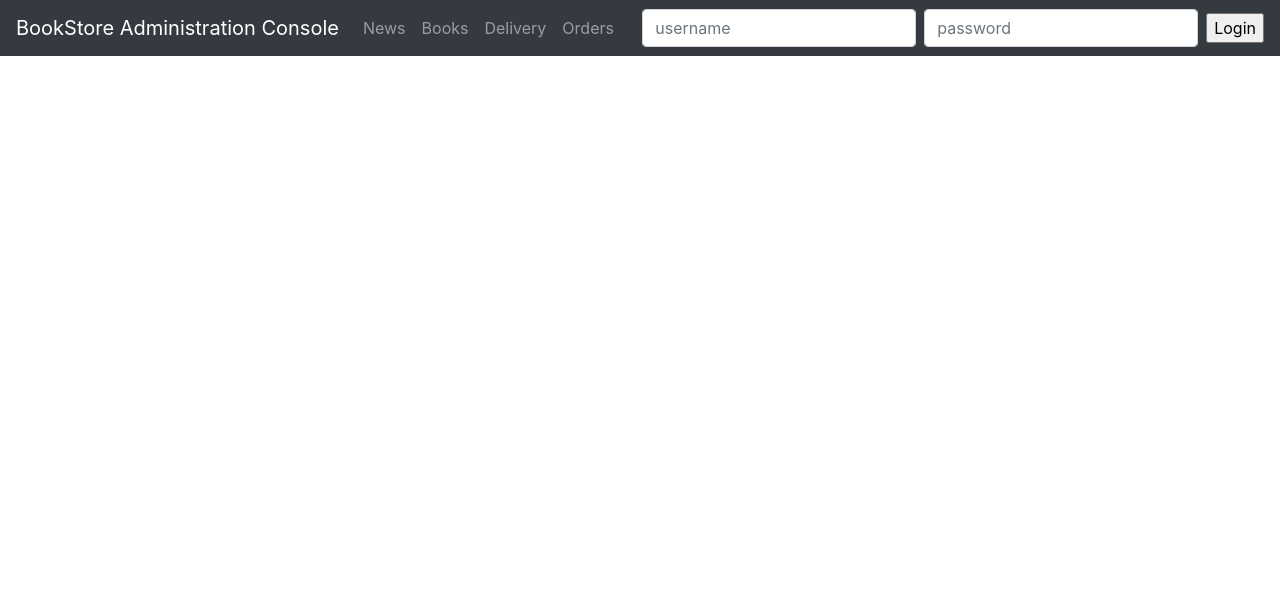
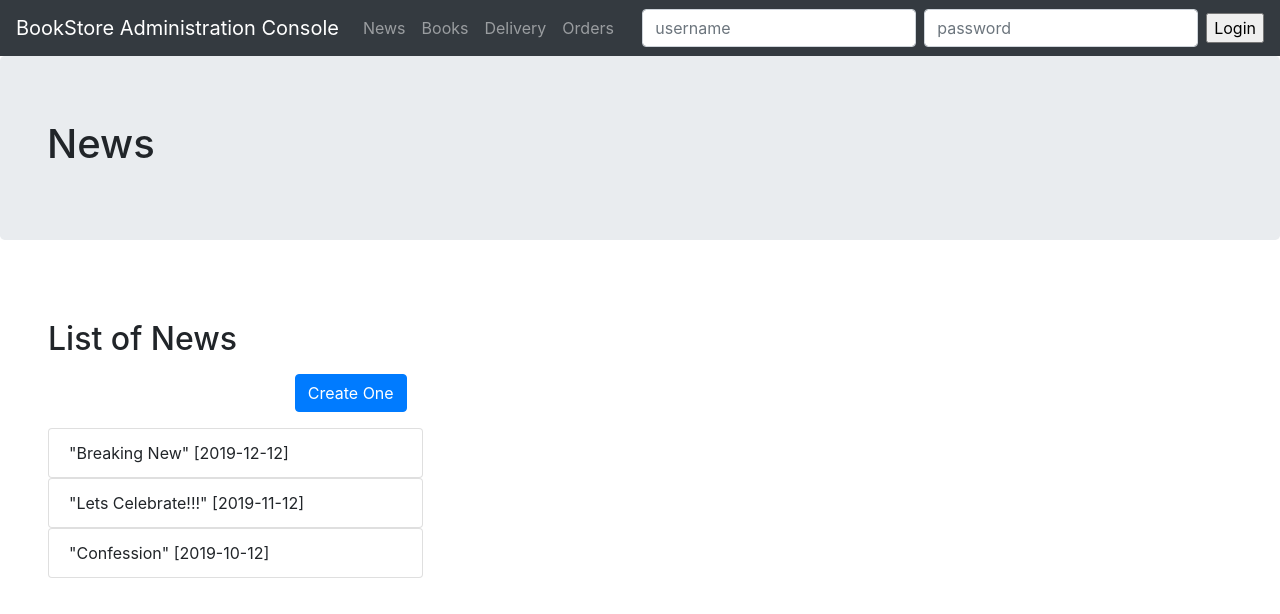
Before and after one commit to CurtisNewbie/BookStoreApp, an Angular app in the folder admin/admin/: page /news in a window 1280 px wide. Before the commit this address led to /. Shown: the top 614 px of the page. Built offline with nearby package versions, Linux system fonts and the light colour scheme.

Commit message:
Add news.component, and implement its look-and-feel
This commit mainly setup the routing for this component, and implements
its look and feel. The HTTP requests for updating, deleting and creating
news are not yet implemented.

```diff
--- a/admin/admin/src/app/app-routing.module.ts
+++ b/admin/admin/src/app/app-routing.module.ts
@@ -1,11 +1,11 @@
-import { NgModule } from '@angular/core';
-import { Routes, RouterModule } from '@angular/router';
+import { NgModule } from "@angular/core";
+import { Routes, RouterModule } from "@angular/router";
+import { NewsComponent } from "./news/news.component";
 
-
-const routes: Routes = [];
+const routes: Routes = [{ path: "news", component: NewsComponent }];
 
 @NgModule({
   imports: [RouterModule.forRoot(routes)],
   exports: [RouterModule]
 })
-export class AppRoutingModule { }
+export class AppRoutingModule {}
--- a/admin/admin/src/app/app.component.html
+++ b/admin/admin/src/app/app.component.html
@@ -1 +1,2 @@
 <app-nav-bar></app-nav-bar>
+<router-outlet></router-outlet>
--- a/admin/admin/src/app/app.module.ts
+++ b/admin/admin/src/app/app.module.ts
@@ -6,9 +6,10 @@ import { FormsModule } from "@angular/forms";
 import { AppRoutingModule } from "./app-routing.module";
 import { AppComponent } from "./app.component";
 import { NavBarComponent } from "./nav-bar/nav-bar.component";
+import { NewsComponent } from './news/news.component';
 
 @NgModule({
-  declarations: [AppComponent, NavBarComponent],
+  declarations: [AppComponent, NavBarComponent, NewsComponent],
   imports: [BrowserModule, AppRoutingModule, HttpClientModule, FormsModule],
   providers: [],
   bootstrap: [AppComponent]
--- /dev/null
+++ b/admin/admin/src/app/model/homeNew.ts
@@ -0,0 +1,7 @@
+/** DTO trsferred between this app and backend */
+export interface HomeNew {
+  content: string;
+  date: string;
+  id: number;
+  title: string;
+}
--- /dev/null
+++ b/admin/admin/src/app/news/news.component.html
@@ -0,0 +1,56 @@
+<div class="jumbotron">
+    <div class="container-fluid">
+        <h1>News</h1>
+    </div>
+</div>
+
+<div class="container-fluid p-5">
+    <div class="row">
+        <div class="col-sm-3 col-md-6 col-lg-4">
+            <h2>List of News</h2>
+            <div class="text-right m-3">
+                <button class="btn btn-primary" (click)="createTemplate()">Create One</button>
+            </div>
+            <ul *ngFor=" let n of news; let i=index" class="list-group">
+                <a class="list-group-item list-group-item-action" (click)="selectNew(i)">"{{n.title}}"
+                    [{{n.date}}]</a>
+            </ul>
+        </div>
+        <div class=" col-sm-9 col-md-6 col-lg-8">
+            <div *ngIf="news">
+                <div *ngIf="selectedNew" class="media">
+                    <div class="shadow media-body p-3 m-5">
+                        <h2 class="display-4 text-primary">"{{selectedNew.title}}" <span class="badge badge-secondary">
+                                {{selectedNew.date}}</span></h2>
+                        <div class="form-group">
+                            <label for="id">ID: <span *ngIf="selectedNew.id === null" style="color:brown">Will Be
+                                    Created</span></label>
+                            <input type="text" disabled="true" class="form-control" id="id" [value]="selectedNew.id">
+                        </div>
+                        <div class="form-group">
+                            <label for="title">DATE: (YYYY-MM-DD)</label>
+                            <input type="text" class="form-control" id="date" [(ngModel)]="selectedNew.date">
+                        </div>
+                        <div class="form-group">
+                            <label for="title">TITLE: </label>
+                            <input type="text" class="form-control" id="title" [(ngModel)]="selectedNew.title">
+                        </div>
+                        <div class="form-group">
+                            <label for="content">CONTENT: </label>
+                            <textarea type="text" class="form-control" id="content" rows="10"
+                                [(ngModel)]="selectedNew.content"></textarea>
+                        </div>
+                        <div class=" container p-4 m-4 text-right">
+                            <div *ngIf="selectedNew.id">
+                                <button class="btn btn-primary m-1" (click)="updateNew(selectedNew)">UPDATE</button>
+                                <button class="btn btn-primary m-1" (click)="deleteNew(selectedNew)">DELETE</button>
+                            </div>
+                            <button *ngIf="!selectedNew.id" class="btn btn-primary m-1"
+                                (click)="createNew(selectedNew)">CREATE</button>
+                        </div>
+                    </div>
+                </div>
+            </div>
+        </div>
+    </div>
+</div>
--- /dev/null
+++ b/admin/admin/src/app/news/news.component.ts
@@ -0,0 +1,77 @@
+import { Component, OnInit } from "@angular/core";
+import { HomeNew } from "../model/homeNew";
+import { JWTAuthService } from "../jwt-auth.service";
+import { Router } from "@angular/router";
+
+@Component({
+  selector: "app-news",
+  templateUrl: "./news.component.html",
+  styleUrls: ["./news.component.css"]
+})
+export class NewsComponent implements OnInit {
+  // demo data
+  news: HomeNew[] = [
+    {
+      content: "We are on sale",
+      date: "2019-12-12",
+      id: 1,
+      title: "Breaking New"
+    },
+    {
+      content: "We are the best bookstore ever!",
+      date: "2019-11-12",
+      id: 2,
+      title: "Lets Celebrate!!!"
+    },
+    {
+      content: "It's okay if you don't like this bookstore.",
+      date: "2019-10-12",
+      id: 3,
+      title: "Confession"
+    }
+  ];
+  selectedNew: HomeNew;
+
+  constructor(private jwtAuth: JWTAuthService, private router: Router) {}
+
+  ngOnInit() {
+    // if (!this.hasJwt()) {
+    //   alert("Login first to authenticate your operations.");
+    //   this.router.navigateByUrl("/");
+    // } else {
+    //   // retrive data
+    // }
+  }
+
+  hasJwt(): boolean {
+    return this.jwtAuth.hasJwt();
+  }
+
+  selectNew(index: number) {
+    this.selectedNew = this.news[index];
+  }
+
+  updateNew(homeNew: HomeNew) {
+    // PUT request
+  }
+
+  deleteNew(homeNew: HomeNew) {
+    // DELETE request
+  }
+
+  createNew(homeNew: HomeNew) {
+    // POST request
+  }
+
+  /**
+   * Create temporary template
+   */
+  createTemplate() {
+    this.selectedNew = {
+      content: "",
+      date: "",
+      id: null,
+      title: ""
+    };
+  }
+}
```
Also changed, not shown: admin/admin/src/app/news/news.component.css (added), 1 other file (tests, documents, lock files or other folders).
